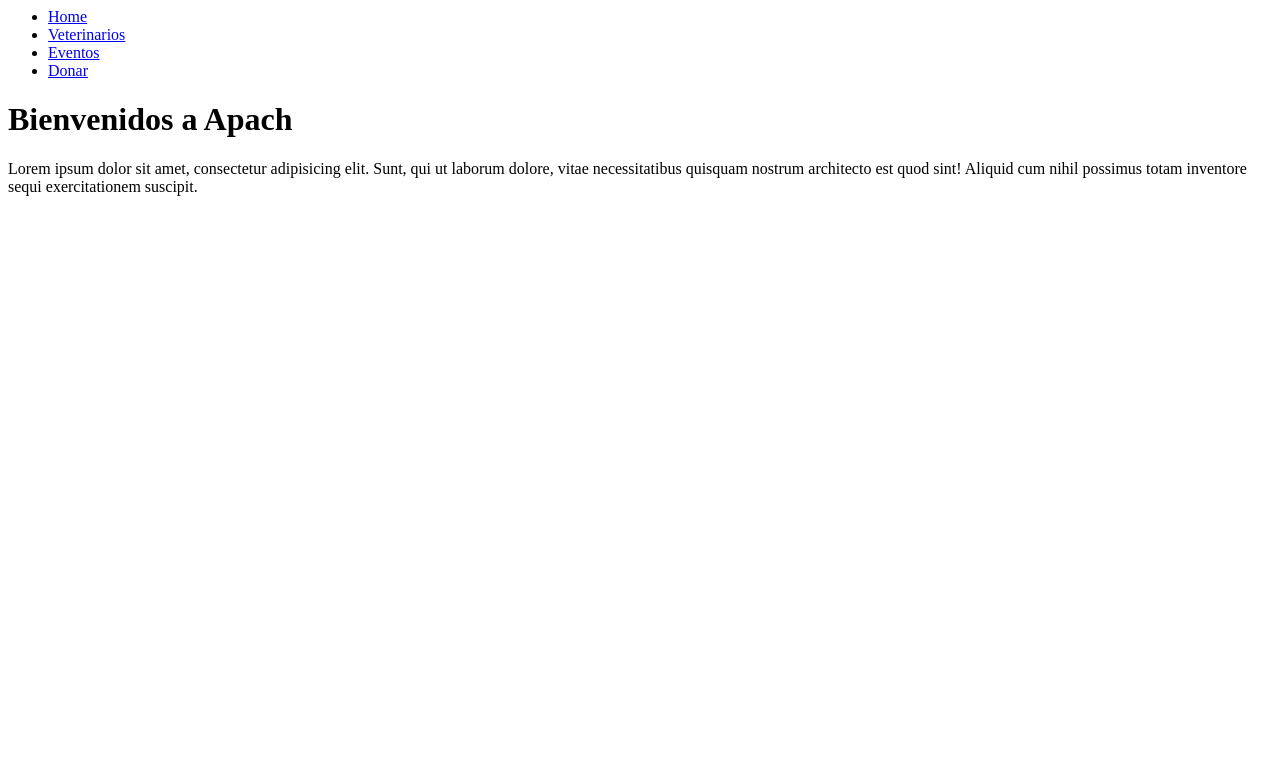
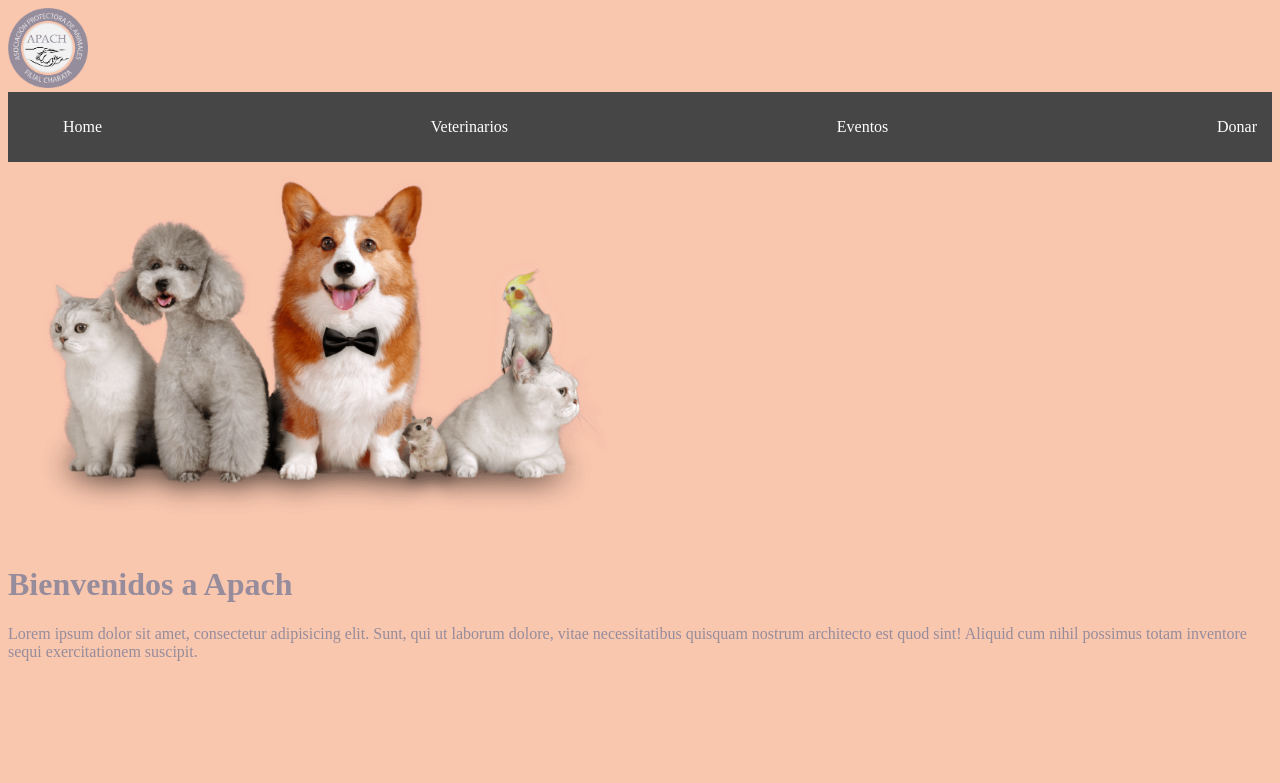
Before and after one commit to LadioLipreri/Nuevo-Apach, a Django app: page / in a window 1280 px wide. Shown: the top 783 px of the page. Run offline with Django 4.2, Linux system fonts and the light colour scheme.

Commit message:
Agregué algunos estilos a base.html, agregué imagenes

```diff
--- /dev/null
+++ b/apach/myapp/static/styles/main.css
@@ -0,0 +1,24 @@
+body{
+    background: #f9c6ae;
+    color: #968c9c;
+}
+
+.navbar {
+    background: #474647;
+    padding: 10px 15px;
+}
+
+.navbar ul {
+    display: flex;
+    justify-content: space-between;
+    list-style: none;
+}
+
+.navbar ul li a {
+    color: #fff;
+    text-decoration: none;
+}
+
+.navbar ul li a:hover{
+    color: aquamarine;
+}
--- a/apach/myapp/templates/index.html
+++ b/apach/myapp/templates/index.html
@@ -1,4 +1,6 @@
 {% extends 'layouts/base.html' %}
+
+{% load static %} <!-- le aviso que voy a cargar imagenes-->
 
 {% block content %}
 
@@ -10,12 +12,16 @@
     <meta name="viewport" content="width=device-width, initial-scale=1.0">
 
     <!-- <link rel="shortcut icon" href="apach\static\img\logo.png" type="image/x-icon">-->
+    <!-- apach\myapp\static\img\favicon.ico -->
     <title>Apach Charata</title>
 </head>
 <body>
+    <img src="{% static 'Mascotas.png' %}" alt="" width="600">
     <h1>Bienvenidos a Apach</h1>
     <p>Lorem ipsum dolor sit amet, consectetur adipisicing elit. Sunt, qui ut laborum dolore, vitae necessitatibus quisquam nostrum architecto est quod sint! Aliquid cum nihil possimus totam inventore sequi exercitationem suscipit.
+
     </p>
+
 </body>
 </html>
 
--- a/apach/myapp/templates/layouts/base.html
+++ b/apach/myapp/templates/layouts/base.html
@@ -1,4 +1,17 @@
-<nav>
+{% load static %} <!-- le aviso que voy a cargar imagenes o estilos css-->
+
+<!DOCTYPE html>
+<html lang="en">
+<head>
+    <meta charset="UTF-8">
+    <meta http-equiv="X-UA-Compatible" content="IE=edge">
+    <meta name="viewport" content="width=device-width, initial-scale=1.0">
+    <title>Apach Charata</title>
+    <link rel="stylesheet" href="{% static 'styles/main.css' %}">
+</head>
+<body>
+    <img src="{% static 'logo.png' %}" alt="" width="80">
+    <nav class="navbar">
         <ul>
             <li>
                 <a href="/">Home</a>
@@ -18,3 +31,5 @@
     {% block content %}
 
     {% endblock %}
+</body>
+</html>
```
Also changed, not shown: apach/myapp/static/Mascotas.png (renamed from apach/static/img/Mascotas.png), apach/myapp/static/favicon.ico (renamed from apach/static/img/favicon.ico), apach/myapp/static/logo.png (renamed from apach/static/img/logo.png). Lines whose indentation alone changed are shown as unchanged.
